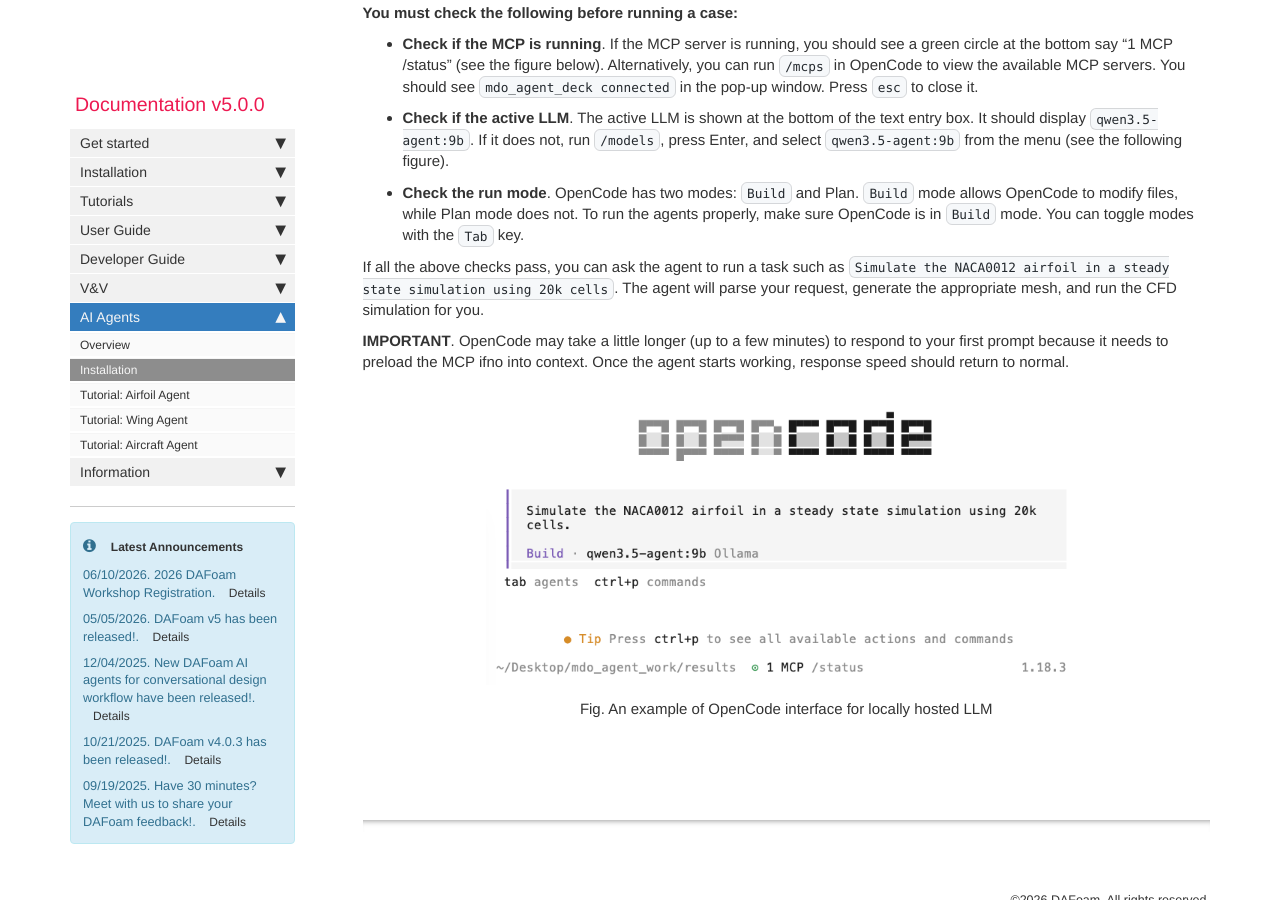
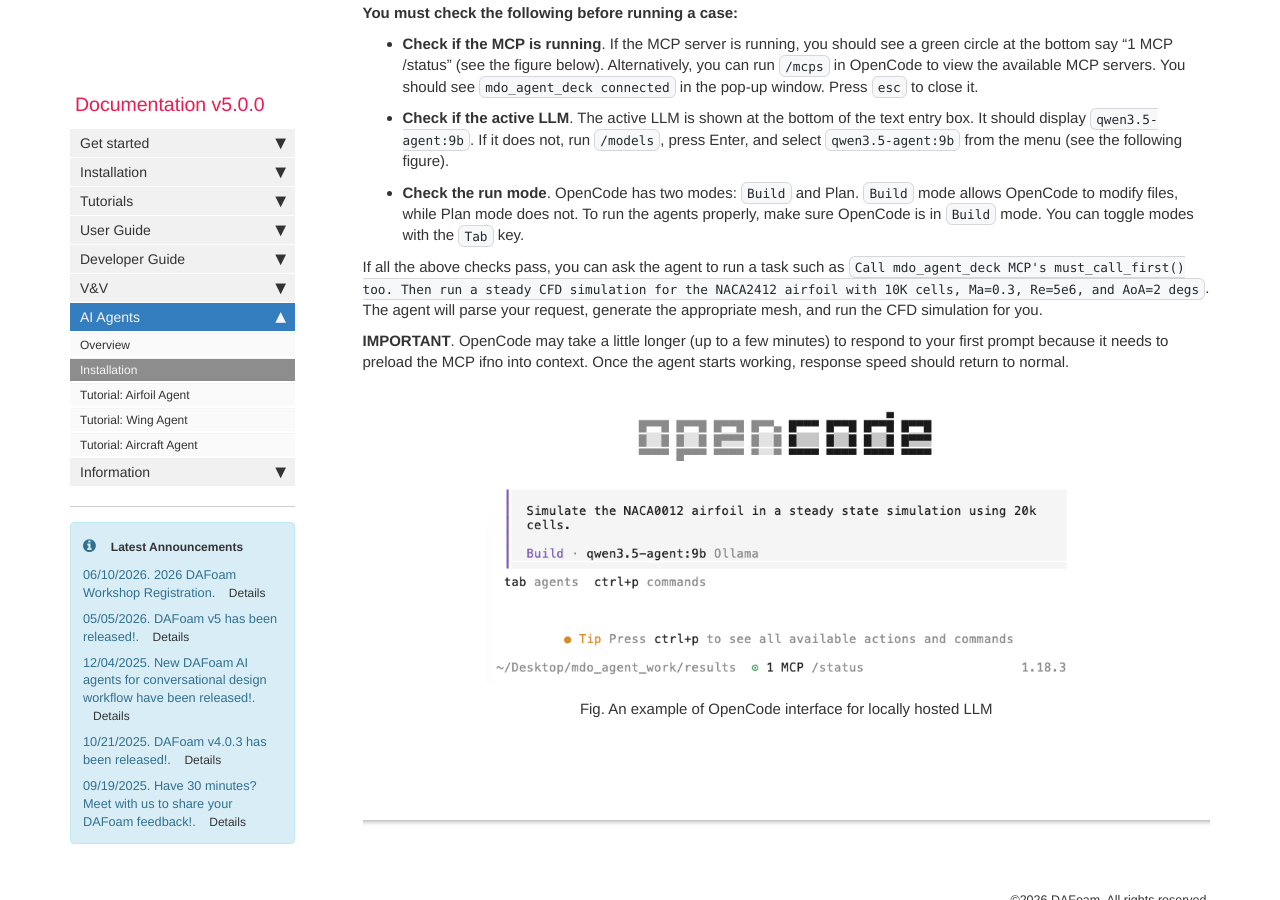
Before and after one commit to DAFoam/DAFoam.github.io, a Jekyll site: the page built from pages/mydoc/mydoc_ai_agent_installation.md, in a window 1280 px wide and 900 px high, scrolled down 9664 px. Built offline with Jekyll 4.4.1, drawn with Linux system fonts in a browser that asks for light colours; comment, search, counter and statistics services are not loaded.

Commit message:
content update

```diff
--- a/pages/mydoc/mydoc_ai_agent_installation.md
+++ b/pages/mydoc/mydoc_ai_agent_installation.md
@@ -361,7 +361,7 @@ Open a terminal and go to the `mdo_agent_work/results/` folder in your terminal
 - **Check if the active LLM**. The active LLM is shown at the bottom of the text entry box. It should display `qwen3.5-agent:9b`. If it does not, run `/models`, press Enter, and select `qwen3.5-agent:9b` from the menu (see the following figure).
 - **Check the run mode**. OpenCode has two modes: `Build` and Plan. `Build` mode allows OpenCode to modify files, while Plan mode does not. To run the agents properly, make sure OpenCode is in `Build` mode. You can toggle modes with the `Tab` key.
 
-If all the above checks pass, you can ask the agent to run a task such as `Simulate the NACA0012 airfoil in a steady state simulation using 20k cells`. The agent will parse your request, generate the appropriate mesh, and run the CFD simulation for you.
+If all the above checks pass, you can ask the agent to run a task such as `Call mdo_agent_deck MCP's must_call_first() too. Then run a steady CFD simulation for the NACA2412 airfoil with 10K cells, Ma=0.3, Re=5e6, and AoA=2 degs`. The agent will parse your request, generate the appropriate mesh, and run the CFD simulation for you.
 
 **IMPORTANT**. OpenCode may take a little longer (up to a few minutes) to respond to your first prompt because it needs to preload the MCP ifno into context. Once the agent starts working, response speed should return to normal.
 
```
